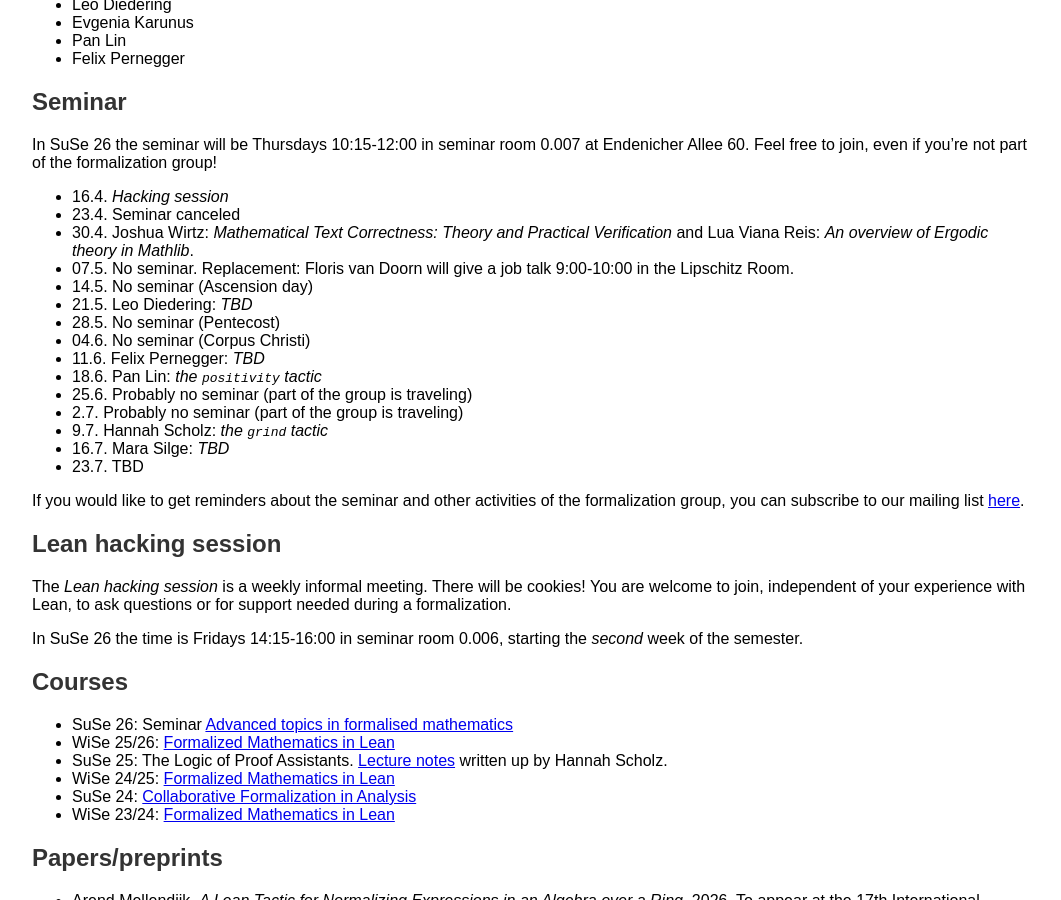
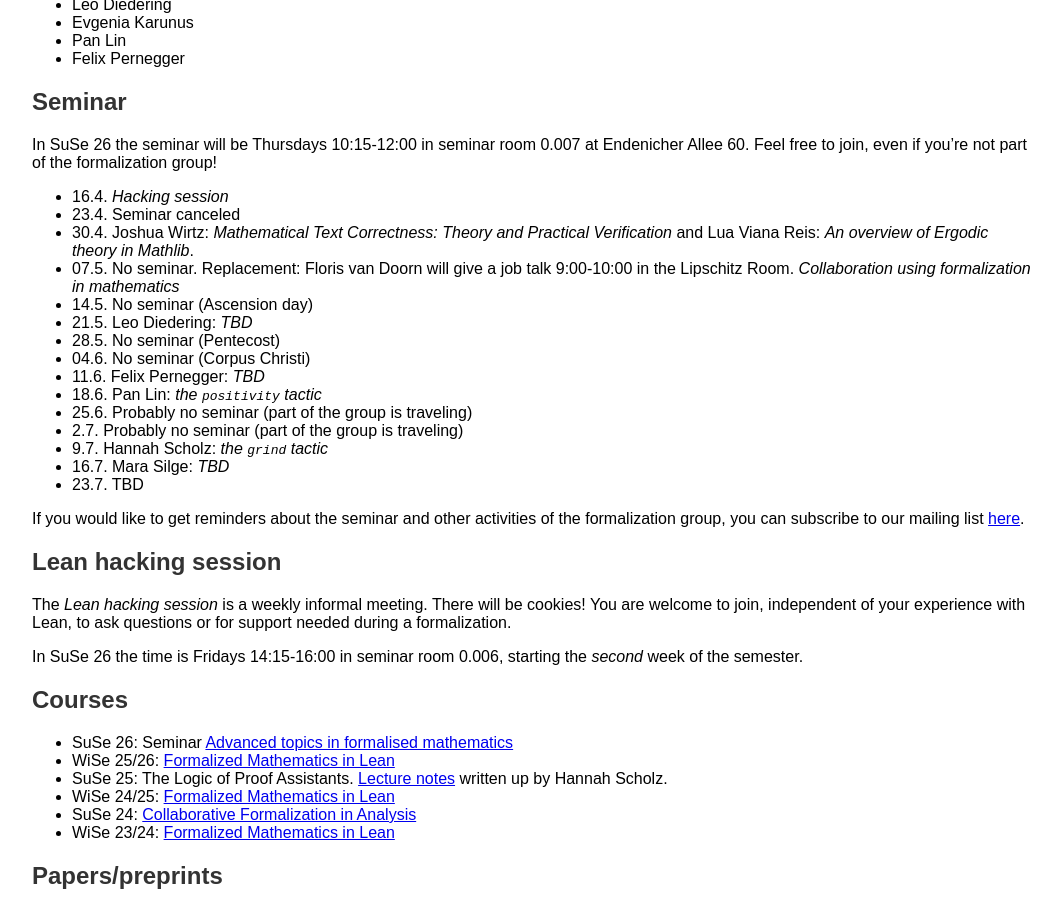
Before and after one commit to fpvandoorn/fpvandoorn.github.io, a Jekyll site: the page built from formalized-mathematics.md, in a window 1280 px wide and 900 px high, scrolled down 812 px. Shown: the whole window, without its empty margins (108-1169 px from the left). Built offline with Jekyll 4.4.1, drawn with Linux system fonts in a browser that asks for light colours; our own code applies the rules of GitHub Pages for plain Markdown files.

Commit message:
job talk title

```diff
--- a/formalized-mathematics.md
+++ b/formalized-mathematics.md
@@ -56,7 +56,7 @@
 * 16.4. *Hacking session*
 * 23.4. Seminar canceled
 * 30.4. Joshua Wirtz: *Mathematical Text Correctness: Theory and Practical Verification* and Lua Viana Reis: *An overview of Ergodic theory in Mathlib*.
-* 07.5. No seminar. Replacement: Floris van Doorn will give a job talk 9:00-10:00 in the Lipschitz Room.
+* 07.5. No seminar. Replacement: Floris van Doorn will give a job talk 9:00-10:00 in the Lipschitz Room. *Collaboration using formalization in mathematics*
 * 14.5. No seminar (Ascension day)
 * 21.5. Leo Diedering: *TBD*
 * 28.5. No seminar (Pentecost)
```
